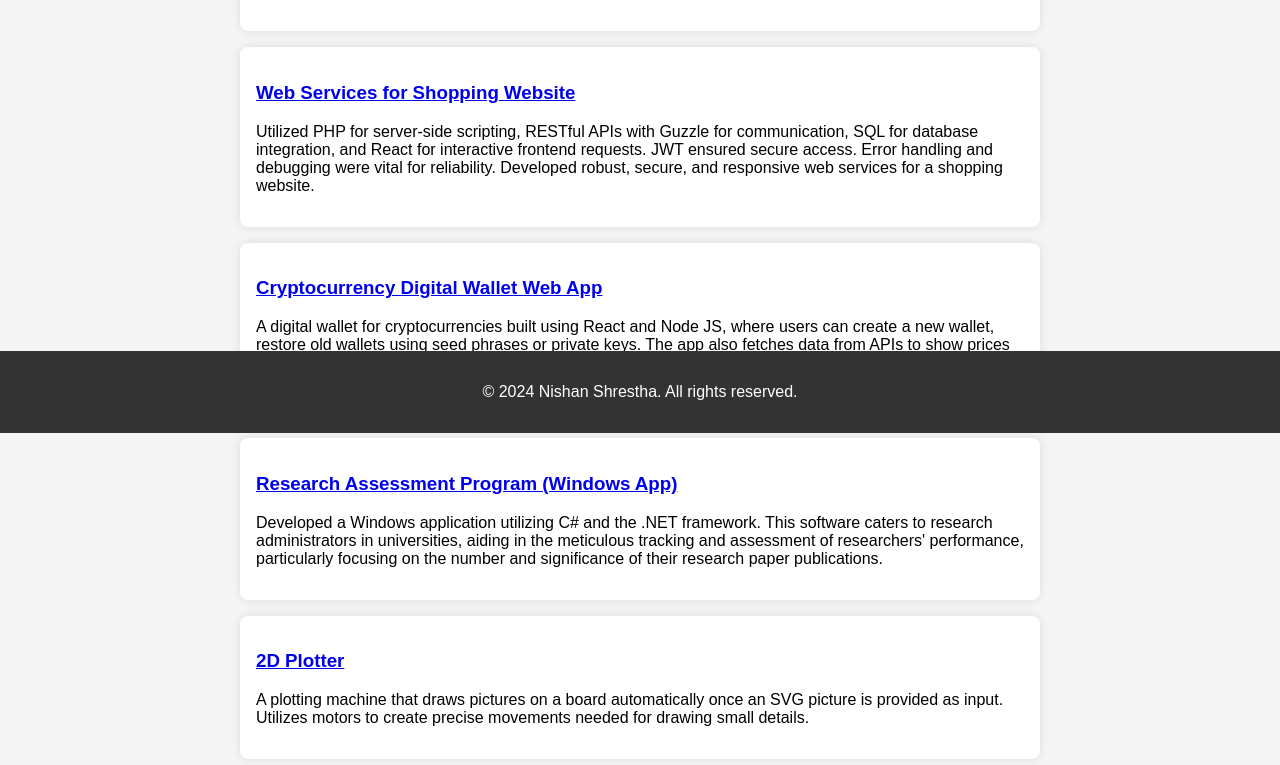
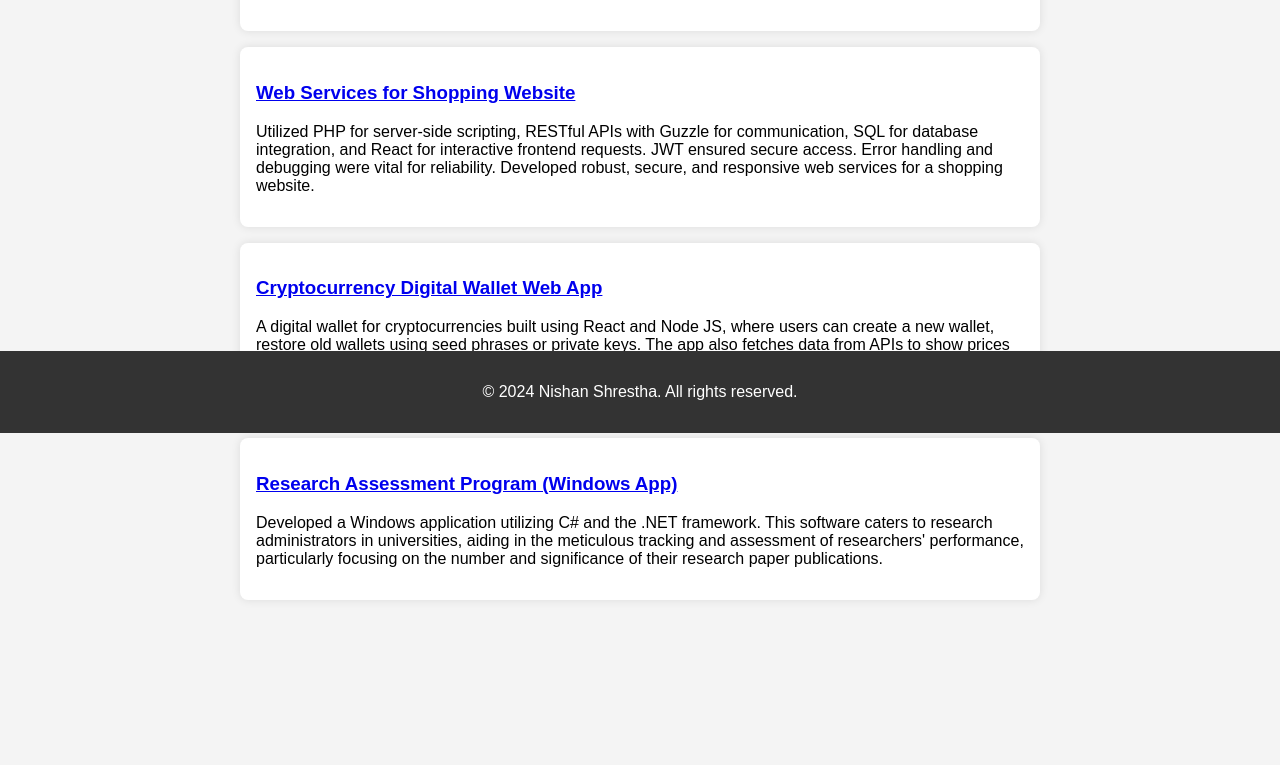
Before and after one commit to nishanau/my-portfolio, a React (Create React App) app: page / in a window 1280 px wide. Shown: the part 367-1132 px from the top of the page. After the commit the page ends 1015 px from the top, so only its background shows below. Built offline with nearby package versions, Linux system fonts and the light colour scheme.

Commit message:
Removed 2D Plotter from Project.js

```diff
--- a/src/pages/Home.js
+++ b/src/pages/Home.js
@@ -24,11 +24,7 @@ const projects = [
     description: 'Developed a Windows application utilizing C# and the .NET framework. This software caters to research administrators in universities, aiding in the meticulous tracking and assessment of researchers\' performance, particularly focusing on the number and significance of their research paper publications.',
     url: 'https://example.com/research-assessment' // Replace with the actual URL
   },
-  {
-    title: '2D Plotter',
-    description: 'A plotting machine that draws pictures on a board automatically once an SVG picture is provided as input. Utilizes motors to create precise movements needed for drawing small details.',
-    url: 'https://example.com/2d-plotter' // Replace with the actual URL
-  }
+
 ];
 
 const Home = () => {
```
